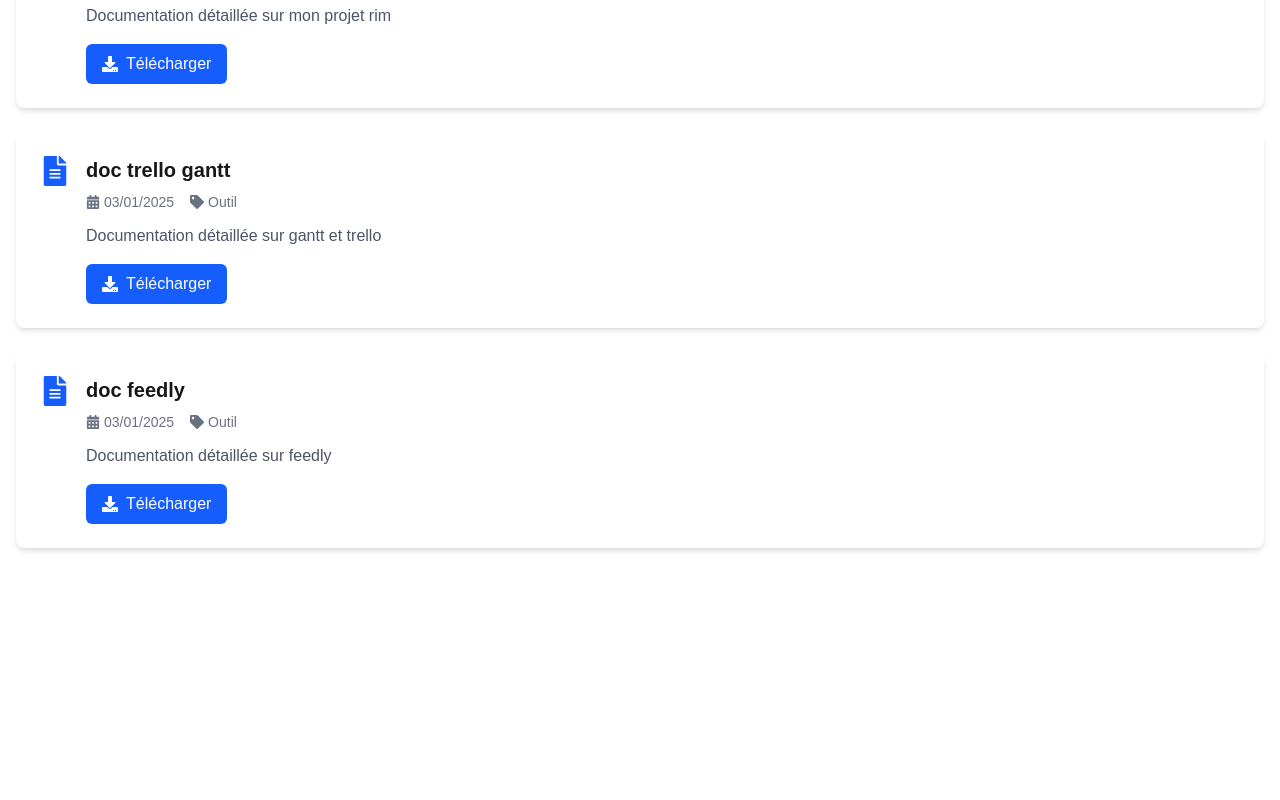
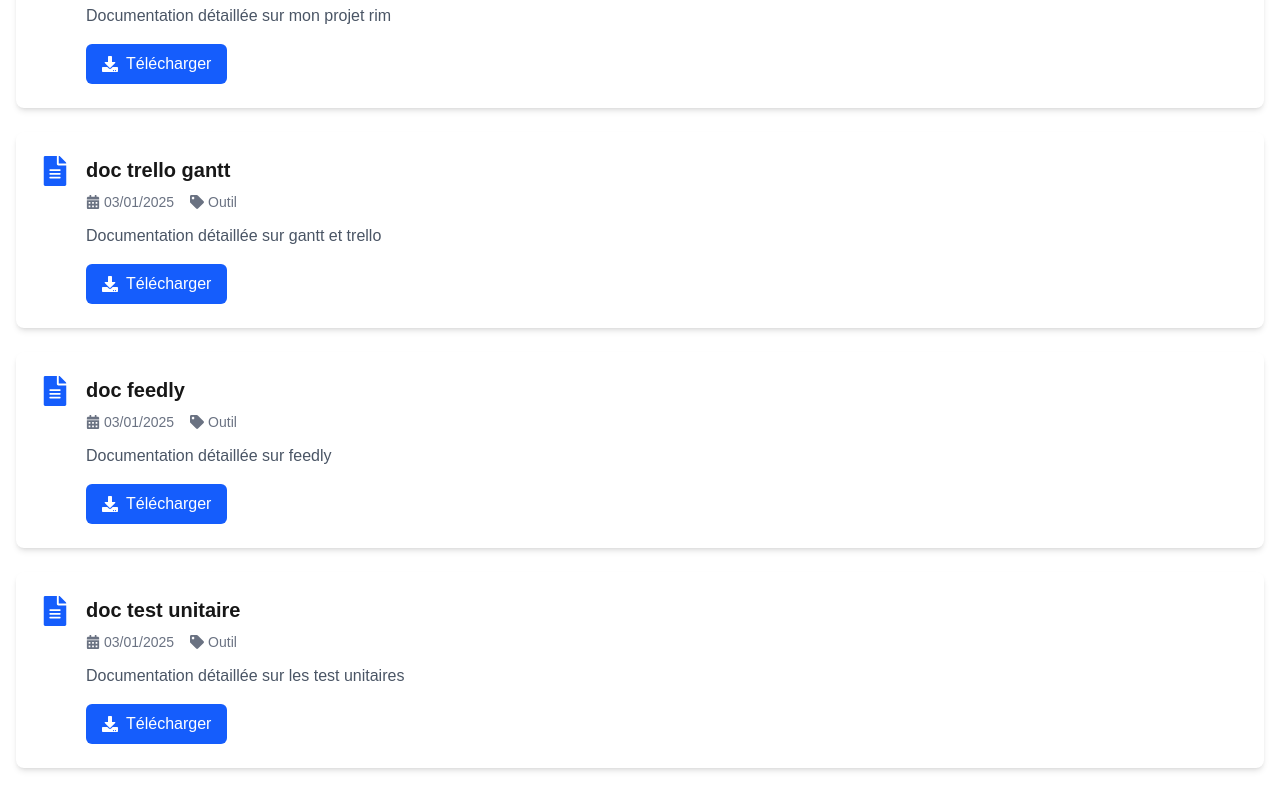
Before and after one commit to Dalil03/Portfolio-bts, a Next.js app: page /documentation in a window 1280 px wide. Shown: the part 2316-3116 px from the top of the page. Before the commit the page ends 2896 px from the top, so only its background shows below. Built offline with nearby package versions, Linux system fonts and the light colour scheme.

Commit message:
ajout test unitaire

```diff
--- a/pages/documentation.js
+++ b/pages/documentation.js
@@ -104,6 +104,14 @@ export default function Documentation() {
       date: "1-3-25",
       lien: "/doc-feedly.pdf"
     },
+    {
+      id: "test-unitaire",
+      titre: "doc test unitaire",
+      description: "Documentation détaillée sur les test unitaires",
+      categorie: "Outil",
+      date: "1-3-25",
+      lien: "/doc-test.pdf"
+    },
 
   ];
 
```
Also changed, not shown: 1 other file (tests, documents, lock files or other folders).
